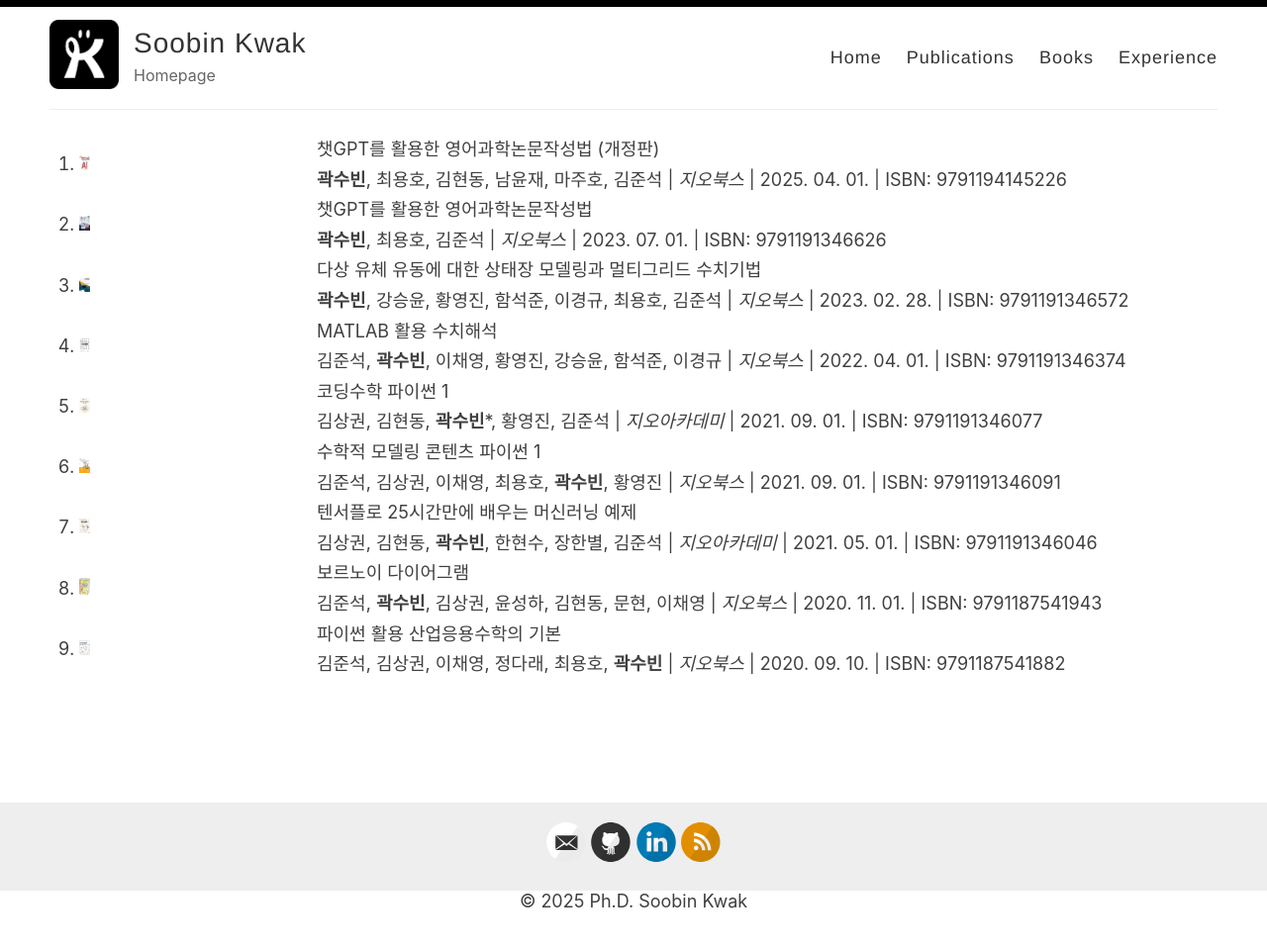
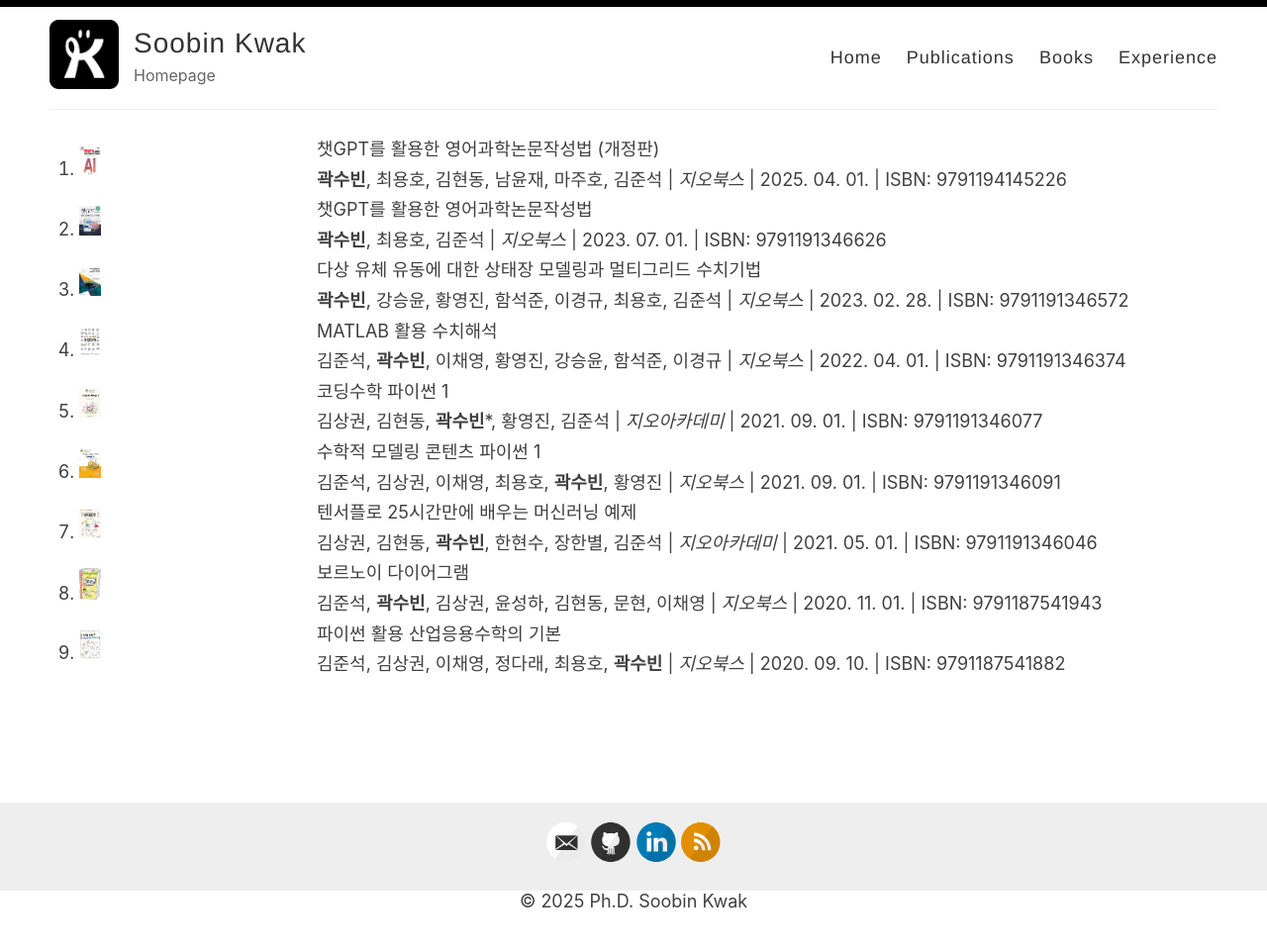
Before and after one commit to skwak/skwak.github.io, a Jekyll site: the page built from _pages/Books.md, in a window 1280 px wide. Shown: the whole page at 99% size. Built offline with Jekyll 4.4.1, drawn with Linux system fonts in a browser that asks for light colours.

Commit message:
Update style.scss

```diff
--- a/assets/style.scss
+++ b/assets/style.scss
@@ -38,7 +38,7 @@ body {
 }
 
 .book-cover {
-  width: 5%;
+  width: 10%;
   height: auto;
   max-width: 200px;
   min-width: 10px;
```
